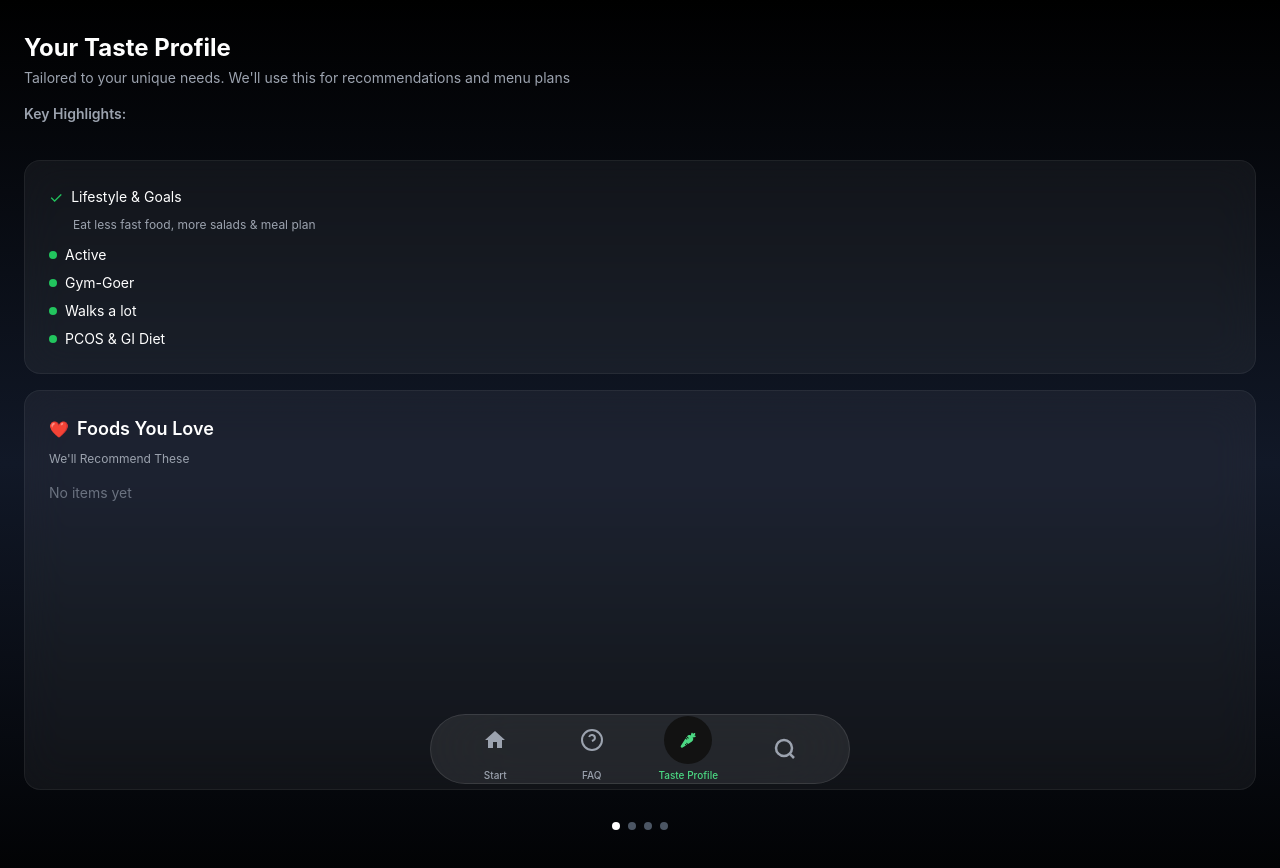
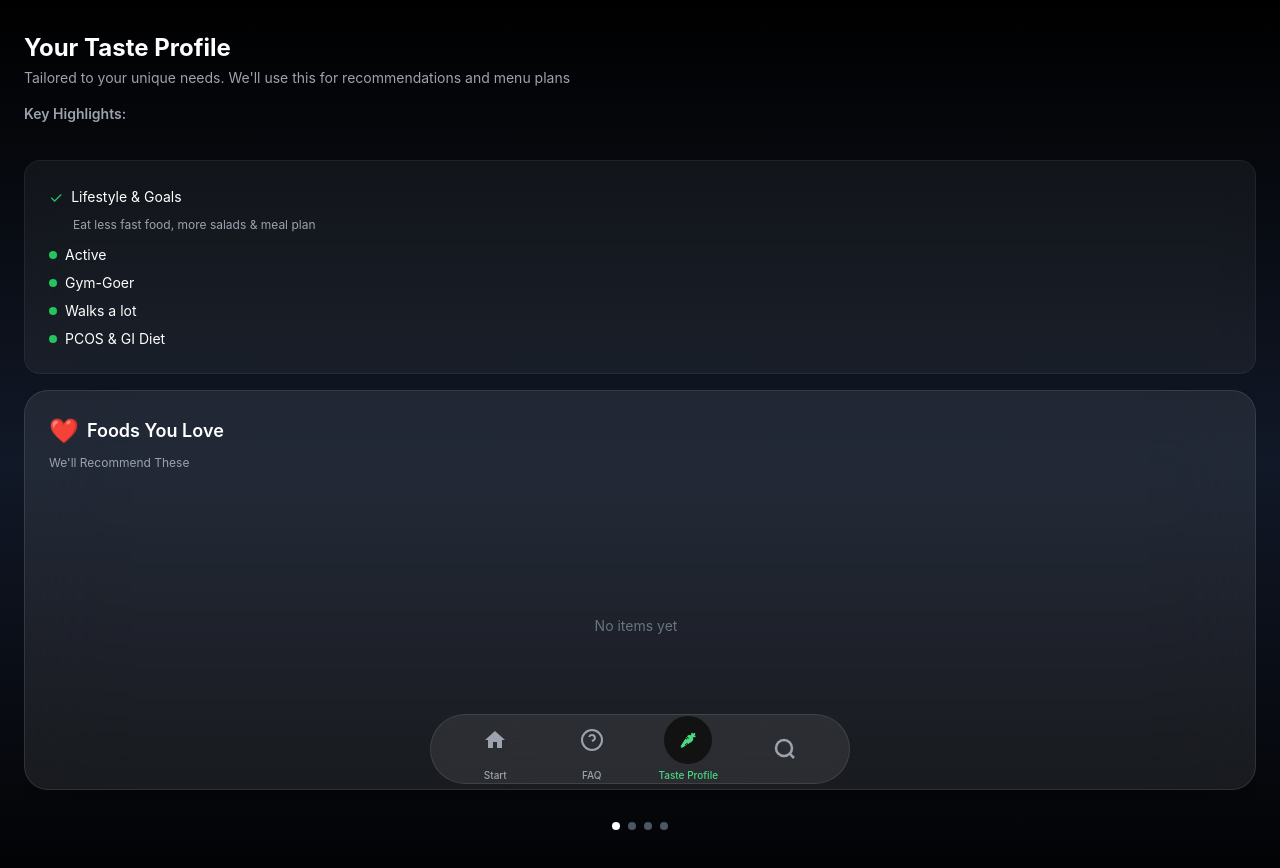
Before and after one commit to srihariuzumaki/Calorai-assignment, a React (Vite) app: page /results in a window 1280 px wide. Shown: the top 868 px of the page. Built offline with nearby package versions, Linux system fonts and the light colour scheme.

Commit message:
fixed scroll issue

```diff
--- a/src/pages/ResultsScreen.jsx
+++ b/src/pages/ResultsScreen.jsx
@@ -190,27 +190,40 @@ const ResultsScreen = () => {
                     }}
                 >
                     {sections.map((section, sectionIndex) => (
-                        <div key={sectionIndex} className="min-w-full snap-center">
-                            <GlassCard className="p-6 bg-black/40 h-[400px] flex flex-col">
+                        <div
+                            key={sectionIndex}
+                            className="min-w-full snap-center"
+                            style={{
+                                opacity: currentSection === sectionIndex ? 1 : 0.7,
+                                transform: currentSection === sectionIndex ? 'scale(1)' : 'scale(0.95)',
+                                transition: 'opacity 0.4s ease-in-out, transform 0.4s ease-in-out'
+                            }}
+                        >
+                            <div className="p-6 h-[400px] flex flex-col rounded-3xl glass-strong border border-white/10 shadow-2xl">
                                 <div className="flex items-center gap-2 mb-2">
-                                    <span className={section.color}>{section.icon}</span>
+                                    <span className={`${section.color} text-2xl`}>{section.icon}</span>
                                     <h2 className="text-lg font-semibold text-white">{section.title}</h2>
                                 </div>
                                 <p className="text-xs text-gray-400 mb-4">{section.subtitle}</p>
 
-                                <div className="flex-1 overflow-y-auto space-y-2">
+                                <div className="flex-1 overflow-y-auto space-y-2 pr-2">
                                     {section.items.length > 0 ? (
                                         section.items.map((item, index) => (
-                                            <div key={index} className="flex items-center gap-2">
+                                            <div
+                                                key={index}
+                                                className="flex items-center gap-3"
+                                            >
                                                 <div className="w-2 h-2 rounded-full bg-blue-500 flex-shrink-0"></div>
                                                 <span className="text-sm text-white">{item.name}</span>
                                             </div>
                                         ))
                                     ) : (
-                                        <p className="text-sm text-gray-500">No items yet</p>
+                                        <div className="flex items-center justify-center h-full">
+                                            <p className="text-sm text-gray-500">No items yet</p>
+                                        </div>
                                     )}
                                 </div>
-                            </GlassCard>
+                            </div>
                         </div>
                     ))}
                 </div>
--- a/src/styles/globals.css
+++ b/src/styles/globals.css
@@ -62,3 +62,16 @@ body {
   background: rgba(255, 255, 255, 0.2);
   border-radius: 3px;
 }
+
+/* Fade in up animation for list items */
+@keyframes fadeInUp {
+  from {
+    opacity: 0;
+    transform: translateY(10px);
+  }
+
+  to {
+    opacity: 1;
+    transform: translateY(0);
+  }
+}
```
